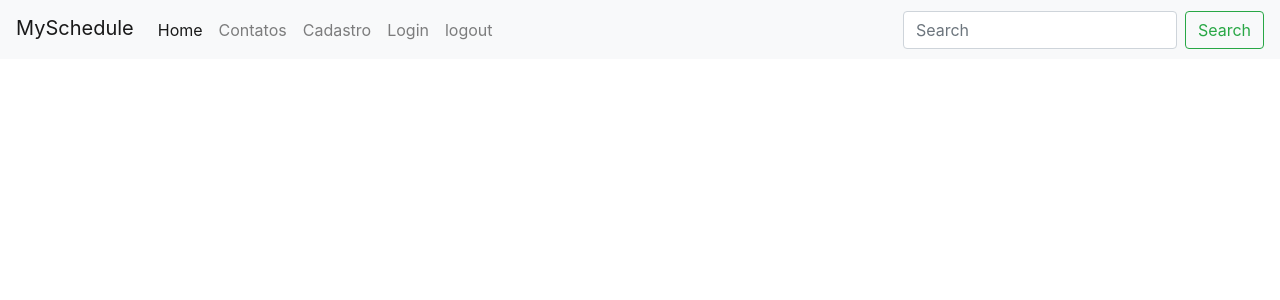
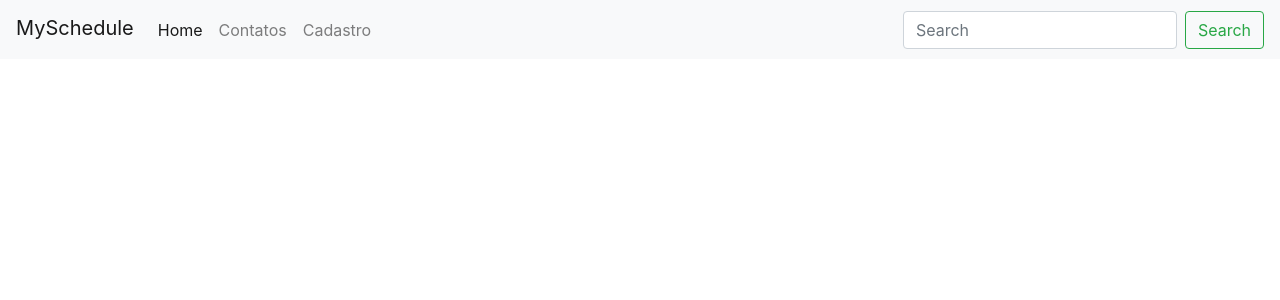
Before and after one commit to kev1nnnnnnn/myAgenda, a PHP site: page /views/header.html in a window 1280 px wide. Shown: the top 300 px of the page. Run offline with PHP 8.4, Linux system fonts and the light colour scheme; some libraries are stand-ins or nearby versions.

Commit message:
finalizado

```diff
--- a/views/header.html
+++ b/views/header.html
@@ -26,12 +26,7 @@
                 <li class="nav-item">
                     <a class="nav-link" href="/create">Cadastro</a>
                   </li>
-                <li class="nav-item">
-                    <a class="nav-link" href="/login">Login</a>
-                  </li>
-                <li class="nav-item">
-                    <a class="nav-link" href="/logout">logout</a>
-                </li>
+
               </ul>
               <form class="form-inline my-2 my-lg-0">
                 <input class="form-control mr-sm-2" type="search" placeholder="Search" aria-label="Search">
```
Also changed, not shown: index.php (+0 -8 lines), views-cache/header.241543a1eb491c8bc0e239e9017a59b9.rtpl.php (+1 -6 lines).
